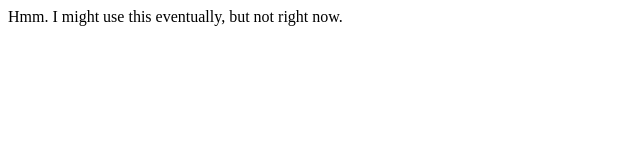
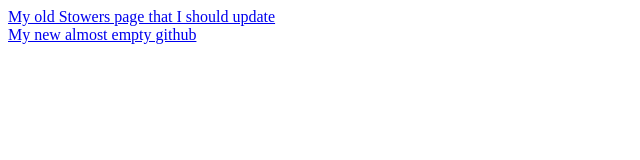
Before and after one commit to mmarchin/mmarchin.github.com, a plain HTML site: page index.html in a window 1280 px wide. Shown: the whole page, without its empty margins (0-640 px from the left). Drawn offline with Linux system fonts and the light colour scheme.

Commit message:
Okay, a little bit.

```diff
--- a/index.html
+++ b/index.html
@@ -1 +1,3 @@
-Hmm. I might use this eventually, but not right now.
+<a href="http://research.stowers-institute.org/mmarchin">My old Stowers page that I should update</a>
+<br>
+<a href="http://github.com/mmarchin">My new almost empty github</a>
```
